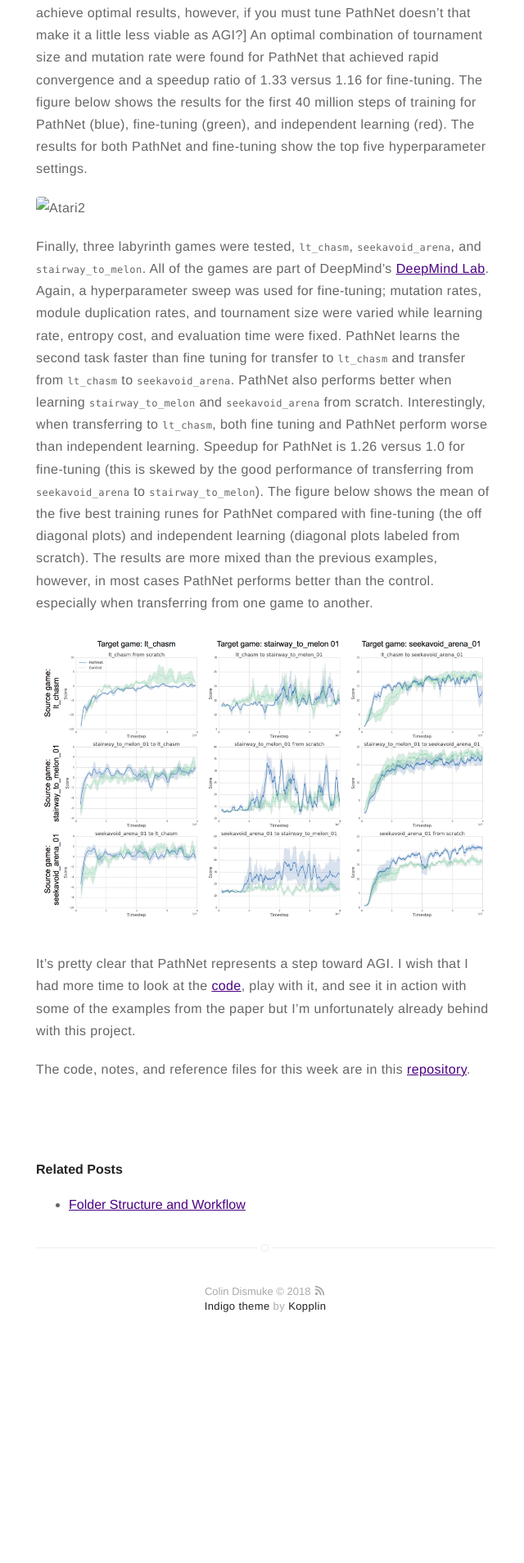
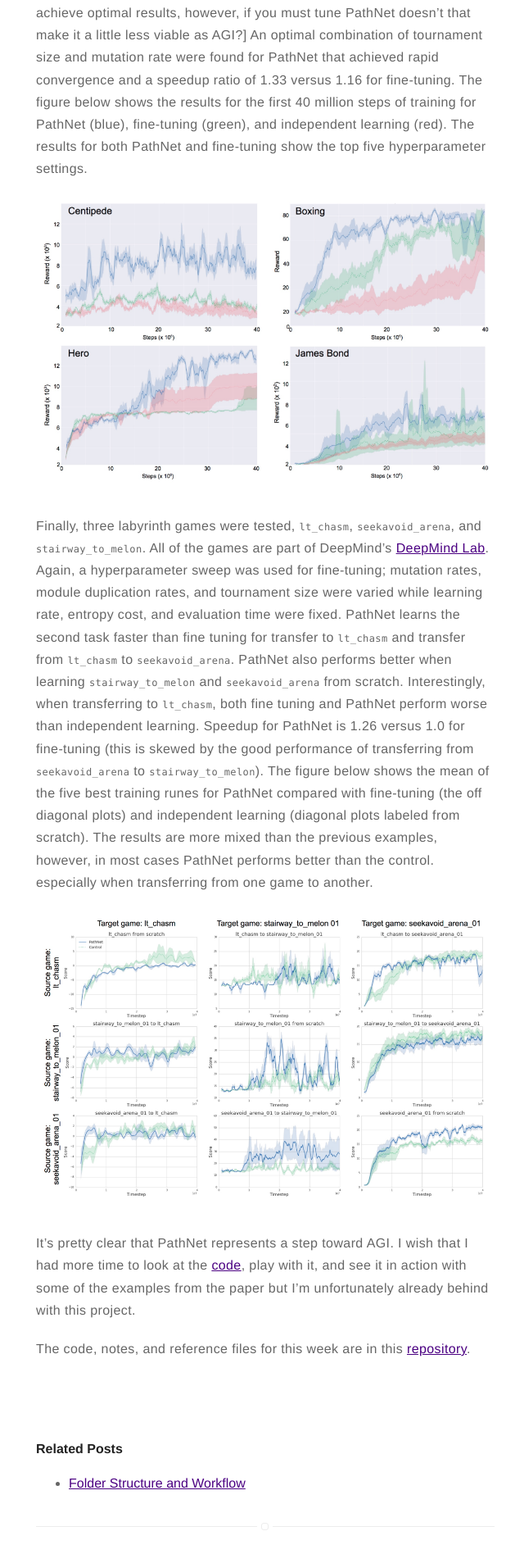
Before and after one commit to cpdis/blog, a Jekyll site: the page built from _posts/2018-01-17-PathNet-A-Evolution-Channels-Gradient-Descent-in-Super-Neural-Networks.markdown, in a window 1280 px wide. Shown: the part 3389-5296 px from the top of the page at 82% size, without its empty margins (316-956 px from the left). Built offline with Jekyll 4.4.1, drawn with Linux system fonts in a browser that asks for light colours; before the commit the page ends 5054 px from its top, so only the background shows below that.

Commit message:
Finally fixed all image links.

```diff
--- a/_posts/2018-01-17-PathNet-A-Evolution-Channels-Gradient-Descent-in-Super-Neural-Networks.markdown
+++ b/_posts/2018-01-17-PathNet-A-Evolution-Channels-Gradient-Descent-in-Super-Neural-Networks.markdown
@@ -33,7 +33,7 @@ The tasks that were considered were MNIST classification, CIFAR and SVHN, severa
 
 Moving on to the Atari games, the researchers found that PathNet was superior to fine-tuning. fine-tuning was performed by doing a hyperparameter sweep of learning rates and entropy costs while PathNet was investigated using a range of evaluation times, mutation rates, and tournament sizes. [I understand that it's necessary to tune the model to achieve optimal results, however, if you must tune PathNet doesn't that make it a little less viable as AGI?] An optimal combination of tournament size and mutation rate were found for PathNet that achieved rapid convergence and a speedup ratio of 1.33 versus 1.16 for fine-tuning. The figure below shows the results for the first 40 million steps of training for PathNet (blue), fine-tuning (green), and independent learning (red). The results for both PathNet and fine-tuning show the top five hyperparameter settings.
 
-![Atari2](/assets/images/Atari2/atari2.jpeg)
+![Atari2](/assets/images/16-01-18/atari2.jpeg)
 
 Finally, three labyrinth games were tested, `lt_chasm`, `seekavoid_arena`, and `stairway_to_melon`. All of the games are part of DeepMind's [DeepMind Lab](https://github.com/deepmind/lab). Again, a hyperparameter sweep was used for fine-tuning; mutation rates, module duplication rates, and tournament size were varied while learning rate, entropy cost, and evaluation time were fixed. PathNet learns the second task faster than fine tuning for transfer to `lt_chasm` and transfer from `lt_chasm` to `seekavoid_arena`. PathNet also performs better when learning `stairway_to_melon` and `seekavoid_arena` from scratch. Interestingly, when transferring to `lt_chasm`, both fine tuning and PathNet perform worse than independent learning. Speedup for PathNet is 1.26 versus 1.0 for fine-tuning (this is skewed by the good performance of transferring from `seekavoid_arena` to `stairway_to_melon`). The figure below shows the mean of the five best training runes for PathNet compared with fine-tuning (the off diagonal plots) and independent learning (diagonal plots labeled from scratch). The results are more mixed than the previous examples, however, in most cases PathNet performs better than the control. especially when transferring from one game to another.
 
```
Also changed, not shown: 2 other files.
